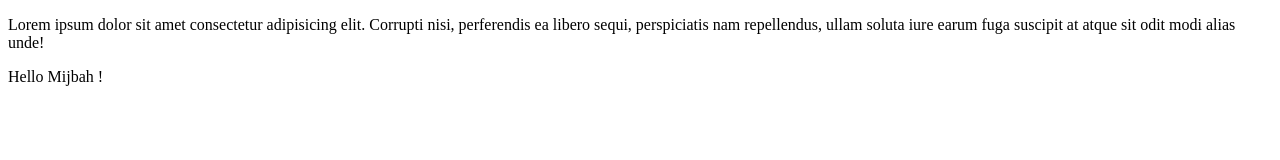
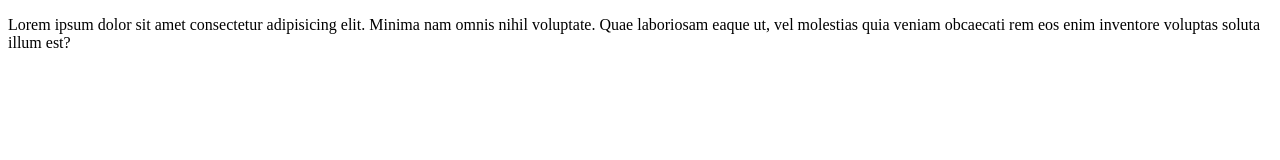
Before and after one commit to MijbahMERN/first-project, a plain HTML site: page index.html in a window 1280 px wide. Drawn offline with Linux system fonts and the light colour scheme.

Commit message:
p tag updata

```diff
--- a/index.html
+++ b/index.html
@@ -7,9 +7,10 @@
     <title>Document</title>
   </head>
   <body>
-    <p> Lorem ipsum dolor sit amet consectetur adipisicing elit. Corrupti nisi,
-      perferendis ea libero sequi, perspiciatis nam repellendus, ullam soluta iure
-      earum fuga suscipit at atque sit odit modi alias unde!</p>
-    <p>Hello Mijbah !</p>
+    <p>
+      Lorem ipsum dolor sit amet consectetur adipisicing elit. Minima nam omnis
+      nihil voluptate. Quae laboriosam eaque ut, vel molestias quia veniam
+      obcaecati rem eos enim inventore voluptas soluta illum est?
+    </p>
   </body>
 </html>
```
